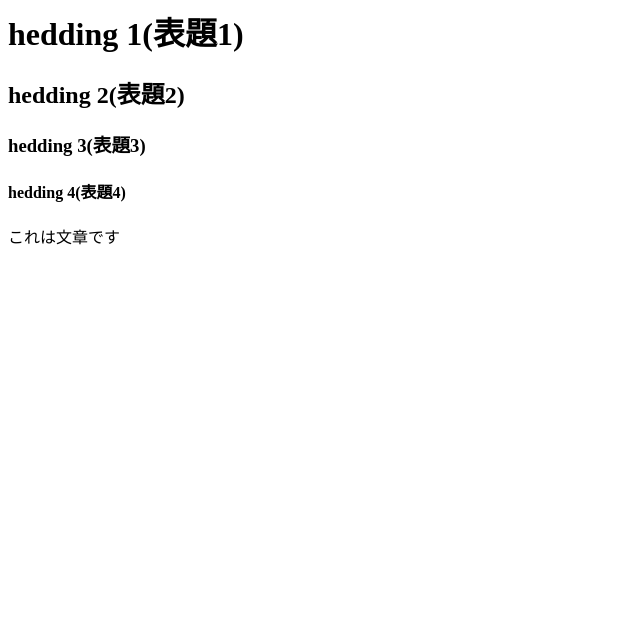
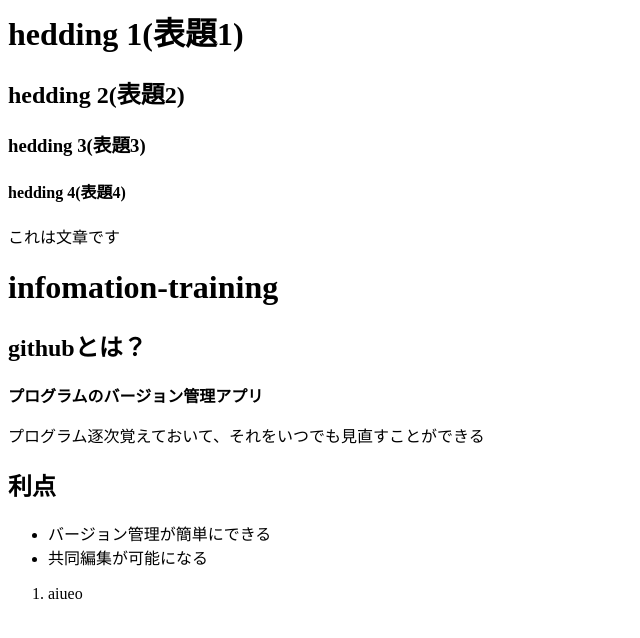
Before and after one commit to kumakky86/information-training, a plain HTML site: page index.html in a window 1280 px wide. Shown: the whole page, without its empty margins (0-640 px from the left). Drawn offline with Linux system fonts and the light colour scheme.

Commit message:
9月17日4時間目html,cssの復習

```diff
--- a/index.html
+++ b/index.html
@@ -1,5 +1,27 @@
+<head>
+    <link rel="stylesheet2" href="style.css" />
+</head>
+
+
 <h1>hedding 1(表題1)</h1>
 <h2>hedding 2(表題2)</h2>
 <h3>hedding 3(表題3)</h3>
 <h4>hedding 4(表題4)</h4>
 <p>これは文章です</p>
+
+
+<h1>infomation-training</h1>
+<h2>githubとは？</h2>
+<strong>プログラムのバージョン管理アプリ</strong>
+<P>プログラム逐次覚えておいて、それをいつでも見直すことができる</P>
+
+<h2>利点</h2>
+<ul>
+    <li>バージョン管理が簡単にできる</li>
+    <li>共同編集が可能になる</li>
+
+</ul>
+
+<ol>
+    <li>aiueo</li>
+</ol>
--- /dev/null
+++ b/style.css
@@ -0,0 +1,7 @@
+h1 {
+    color: red;
+}
+
+p{
+    color: green;
+}
```
Also changed, not shown: 1 other file.
